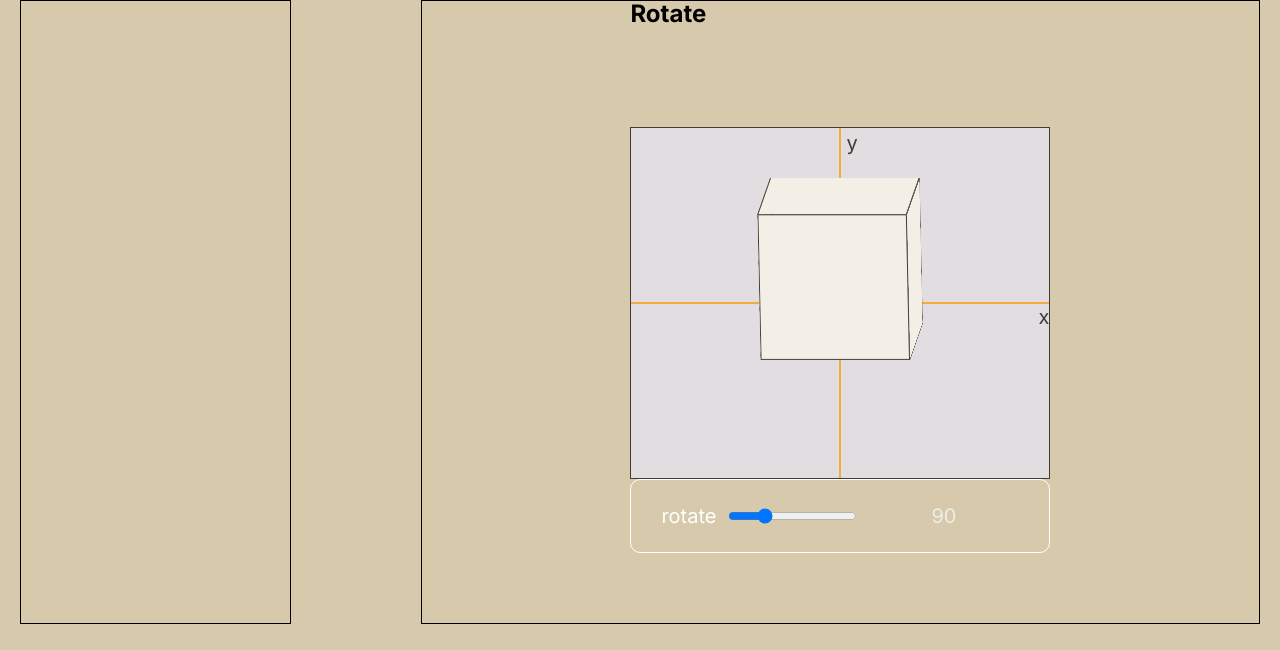
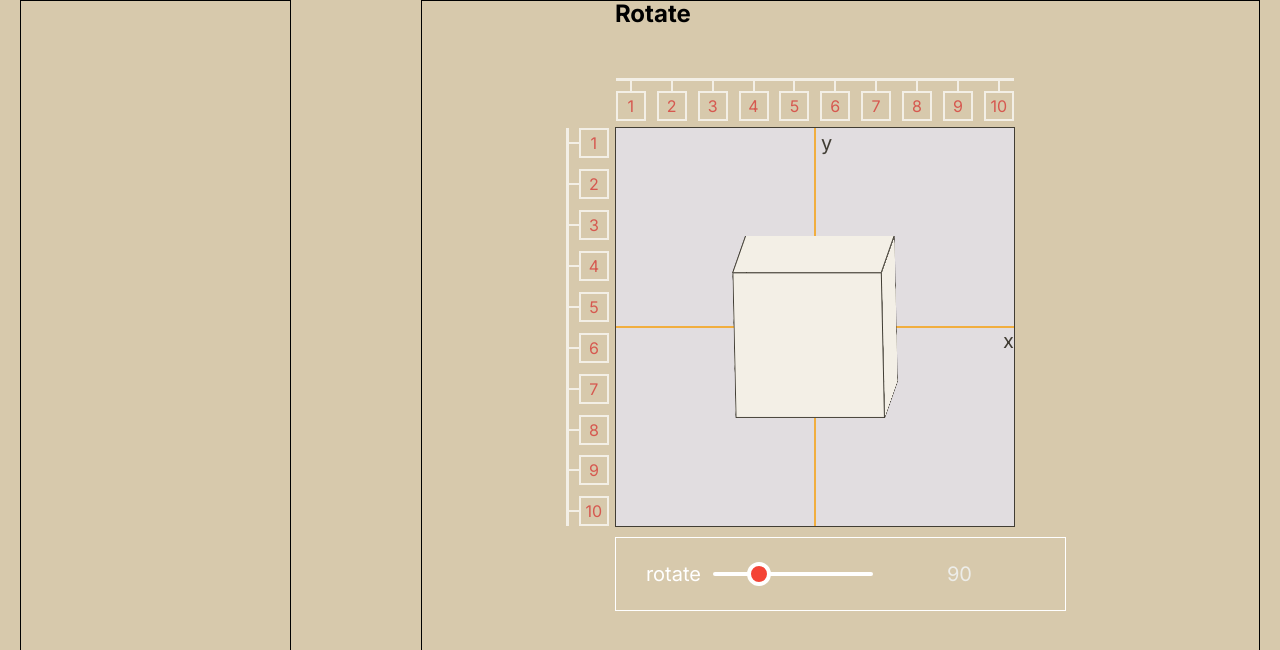
Before and after one commit to Andriikryl/transform-cheat-sheet, a Next.js app: page / in a window 1280 px wide. Shown: the top 650 px of the page. Built offline with nearby package versions, Linux system fonts and the light colour scheme.

Commit message:
add random.ts

```diff
--- a/src/components/inputFrame/InputFrame.tsx
+++ b/src/components/inputFrame/InputFrame.tsx
@@ -49,7 +49,7 @@ export function InputFrame({
           <VisuallyHidden>{numberLabel}</VisuallyHidden>
         </label>
         <input
-          className={clsx(style.input, style.input__number)}
+          className={clsx(style.input__number)}
           type="number"
           id={numberValumeId}
           value={value}
--- a/src/components/inputFrame/style.module.css
+++ b/src/components/inputFrame/style.module.css
@@ -3,11 +3,9 @@
     align-items: center;
     gap: 10px;
     flex-wrap: wrap;
-    margin-block-end: 10px;
+    margin-block-start: 10px;
     border: 1px solid white;
-    border-radius: 10px;
 }
-
 
 .input__group{
     display: flex;
@@ -35,31 +33,22 @@
     font-size: 20px;
 }
 
-.SliderRoot {
-    position: relative;
-    display: flex;
-    align-items: center;
-    user-select: none;
-    touch-action: none;
-    width: 250px;
-    height: 50px;
+  .input{
+    -webkit-appearance: none;
+       -moz-appearance: none;
+            appearance: none;
+        width: 10rem;
+        height: 0.25rem;
+        outline: none;
+        border-radius: 0.25rem;
   }
-
-  .SliderTrack {
-    width: 250px;
-    height: 50px;
-    background-color: #ffffff;
-    position: relative;
+  .input::-webkit-slider-thumb {
+    -webkit-appearance: none;
+            appearance: none;
+    width: 1.5rem;
+    height: 1.5rem;
+    background-color: #f44336;
+    border: 0.25rem solid #fff;
+    border-radius: 1rem;
+    cursor: pointer;
   }
-
-
-  .SliderThumb{
-    position: relative;
-    display: block;
-    width: 25px;
-    height: 60px;
-    background-color: transparent;
-    border: 4px solid #ffffff;
-    outline: 2px solid black;
-    cursor: grab;
-  }
--- a/src/components/rotate/Rotate.tsx
+++ b/src/components/rotate/Rotate.tsx
@@ -3,6 +3,7 @@ import React, { useState } from "react";
 import styles from "./style.module.css";
 import Cube from "../cube/Cube";
 import { InputFrame } from "../inputFrame/InputFrame";
+import Graph from "../graph/Graph";
 
 export default function Rotate() {
   const [rotate, setRotate] = useState(90);
@@ -11,6 +12,20 @@ export default function Rotate() {
     <div>
       <h2>Rotate</h2>
       <div className={styles.wrapper__box}>
+        <Graph
+          from={1}
+          to={10}
+          step={1}
+          classGraph={styles.graph}
+          classReng={styles.reng}
+        />
+        <Graph
+          from={1}
+          to={10}
+          step={1}
+          classGraph={styles.graph__col}
+          classReng={styles.reng__col}
+        />
         <div className={styles.x__axis}>
           <span>x</span>
         </div>
--- a/src/components/rotate/style.module.css
+++ b/src/components/rotate/style.module.css
@@ -5,8 +5,12 @@
     opacity: 0.7;
     background-image:  linear-gradient(#2a2a2b 0.5px, transparent 0.5px), linear-gradient(to right, #2a2a2b 0.5px, #e5e5f7 0.5px);
     background-size: 10px 10px;
-    padding: 100px;
+    /* padding: 100px; */
+    width: 400px;
+    height: 400px;
     position: relative;
+    display: grid;
+    place-items: center;
 }
 .rotate__box{
     transform: rotate(var(--rotate));
@@ -53,3 +57,78 @@
     font-size: 20px;
     margin-inline-start: auto;
 }
+
+
+.graph{
+    top: -50px;
+    left: 0;
+    width: 100%;
+    position: absolute;
+    border-top: 3px solid #ffffff;
+    display: flex;
+    justify-content: space-between;
+  }
+
+  .graph__col{
+    top: 0;
+    left: -50px;
+    width: 2px;
+    height: 100%;
+    position: absolute;
+    border-left: 3px solid #ffffff;
+    display: flex;
+    flex-direction: column;
+    justify-content: space-between;
+  }
+
+  .reng__col{
+    display: grid;
+    place-items: center;
+  }
+  .reng{
+    display: grid;
+    place-items: center;
+}
+
+.reng__col span{
+    display: grid;
+    place-items: center;
+    margin-inline-start: 10px;
+    color: #d62828;
+    width: 30px;
+    height: 30px;
+    border: 2px solid #ffffff;
+    position: relative;
+}
+
+.reng span{
+    margin-block-start: 10px;
+    display: grid;
+    place-items: center;
+    color: #d62828;
+    width: 30px;
+    height: 30px;
+    border: 2px solid #ffffff;
+    position: relative;
+}
+
+.reng__col span::before{
+  content: "";
+  display: block;
+  width:11px;
+  height: 2px;
+  background-color: #ffffff;
+  position: absolute;
+  top: 12px;
+  left: -13px;
+}
+
+.reng span::before{
+    content: "";
+    display: block;
+    width: 2px;
+    height: 15px;
+    background-color: #ffffff;
+    position: absolute;
+    top: -15px;
+}
--- /dev/null
+++ b/src/components/utils/random.ts
@@ -0,0 +1 @@
+export const random = (min:number, max:number) => Math.floor(Math.random() * (max - min)) + min;
```
